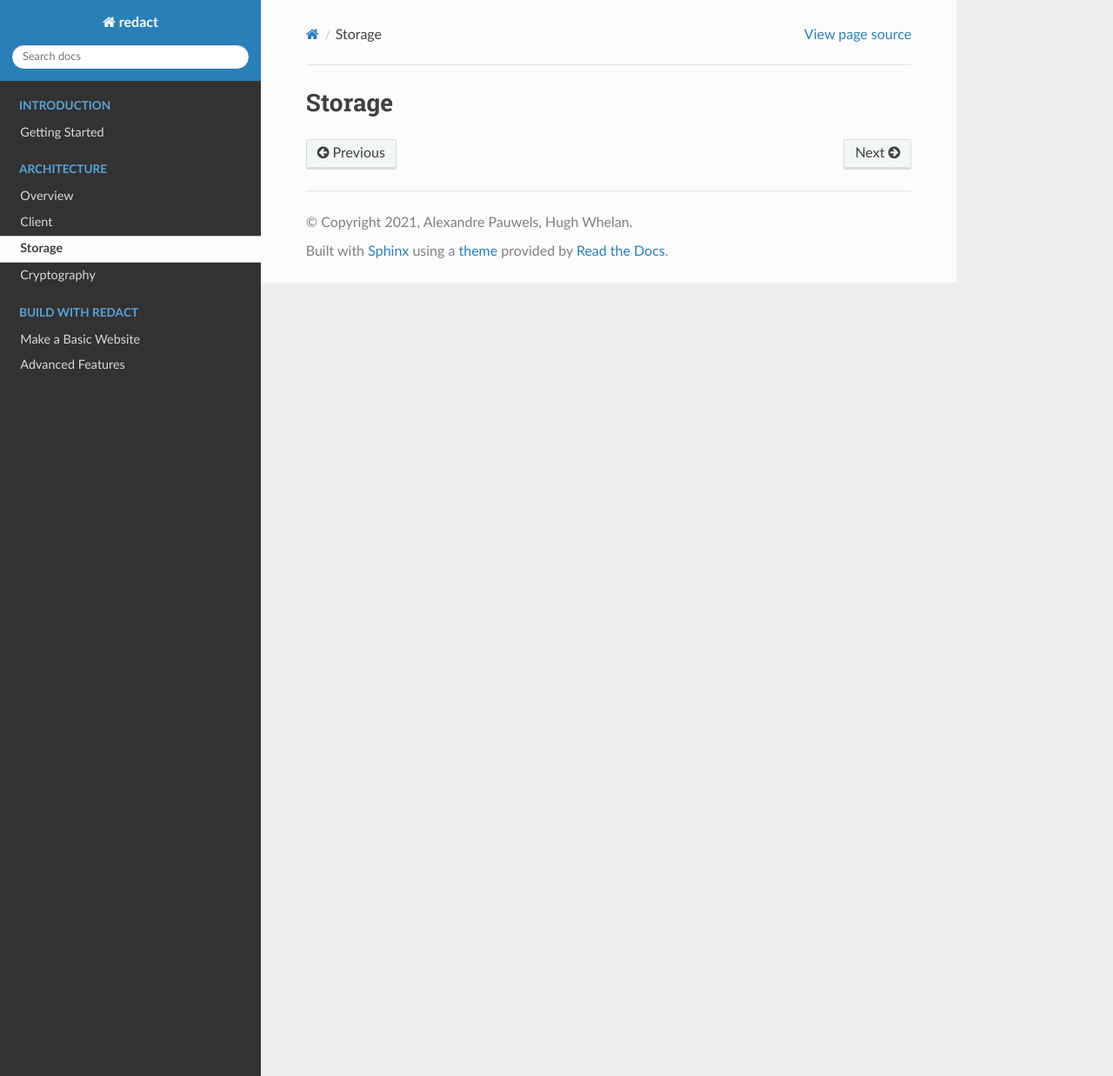
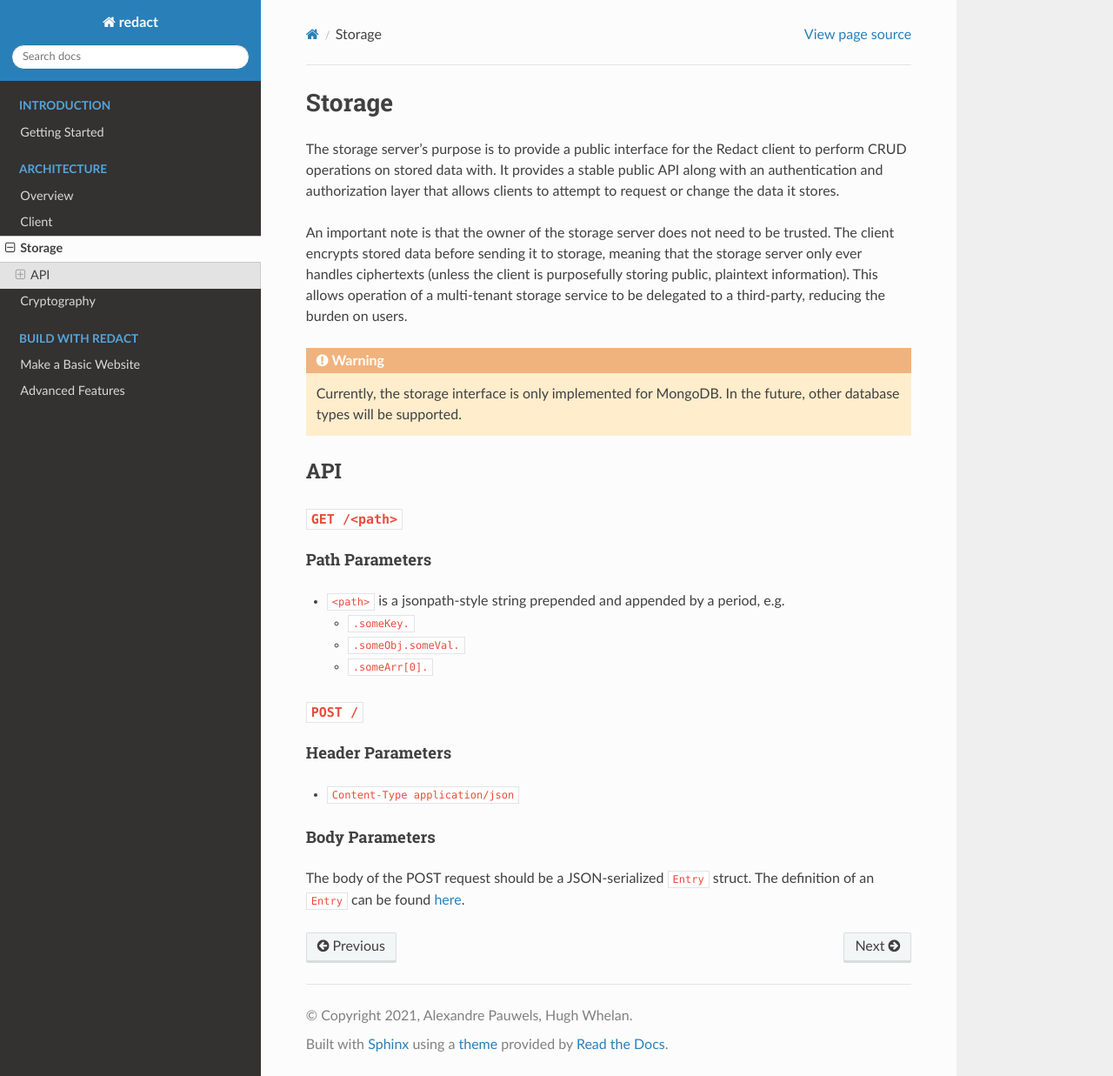
Before and after one commit to pauwels-labs/redact-docs, a Sphinx documentation site: the page built from source/storage.rst, in a window 1280 px wide and 1237 px high. Shown: the whole window at 87% size. Built offline with Sphinx 7.4.7 and the Read the Docs theme 2.0.0, drawn with Linux system fonts in a browser that asks for light colours.

Commit message:
feat: add storage docs

```diff
--- a/source/getting-started.rst
+++ b/source/getting-started.rst
@@ -30,7 +30,7 @@ Self-hosted storage
 
    * Sign up for a free, fully-managed instance at `mongodb.com`_ (easy, quick)
    * Set up an instance on your local device or host your own instance (harder,
-     time-consuming, mmore customizable)
+     time-consuming, more customizable)
 
 2. ``git clone https://github.com/pauwels-labs/redact-store.git``
 3. ``echo "export REDACT_DB_URL=\"<mongo connection string>\"" >>
--- a/source/index.rst
+++ b/source/index.rst
@@ -40,8 +40,8 @@ from data leaks, allows complete control and knowledge over who has acces to
 data, and standardizes secure authentication mechanisms that don't rely on
 passwords.
 
-.. note:: The applications discussed in the above paragraph are `redact-client`_
-   and `redact-store`_.
+.. note:: The two applications that enable this functionality are
+   `redact-client`_ and `redact-store`_.
 
    The client application runs on the user's device and handles requests from
    the browser for secure data display. The storage application is a server that
--- a/source/storage.rst
+++ b/source/storage.rst
@@ -1,3 +1,50 @@
 =========
  Storage
 =========
+
+The storage server's purpose is to provide a public interface for the Redact
+client to perform CRUD operations on stored data with. It provides a stable
+public API along with an authentication and authorization layer that allows
+clients to attempt to request or change the data it stores.
+
+An important note is that the owner of the storage server does not need to be
+trusted. The client encrypts stored data before sending it to storage, meaning
+that the storage server only ever handles ciphertexts (unless the client is
+purposefully storing public, plaintext information). This allows operation of a
+multi-tenant storage service to be delegated to a third-party, reducing the
+burden on users.
+
+.. warning:: Currently, the storage interface is only implemented for
+             MongoDB. In the future, other database types will be supported.
+
+API
+---
+
+``GET /<path>``
+^^^^^^^^^^^^^^^^^^^^
+
+Path Parameters
+~~~~~~~~~~~~~~~
+
+* ``<path>`` is a jsonpath-style string prepended and appended by a period,
+  e.g.
+
+  * ``.someKey.``
+  * ``.someObj.someVal.``
+  * ``.someArr[0].``
+
+``POST /``
+^^^^^^^^^^^^^^^^^^^^^^^^^^^^
+
+Header Parameters
+~~~~~~~~~~~~~~~~~
+
+* ``Content-Type application/json``
+
+Body Parameters
+~~~~~~~~~~~~~~~
+
+The body of the POST request should be a JSON-serialized ``Entry`` struct. The definition
+of an ``Entry`` can be found `here`_.
+
+.. _here: https://github.com/pauwels-labs/redact-crypto/blob/main/src/entry.rs
```
